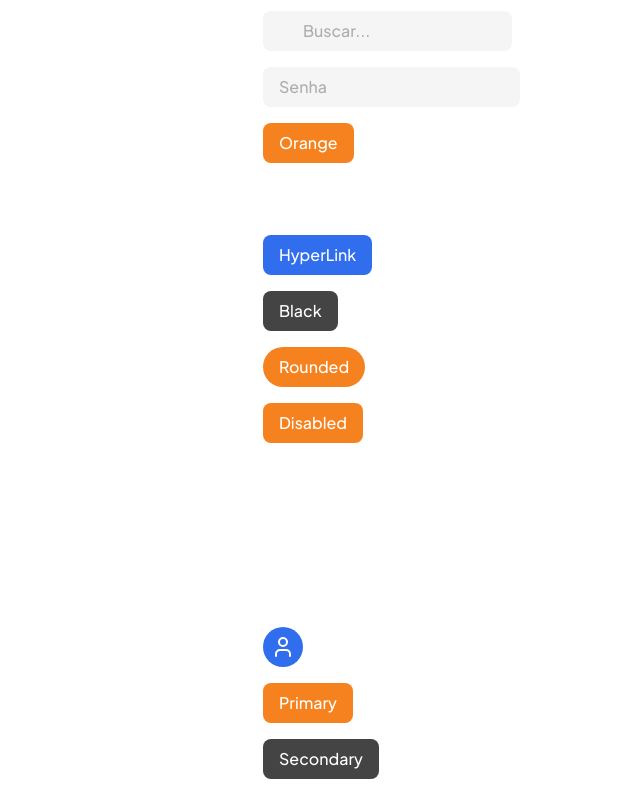
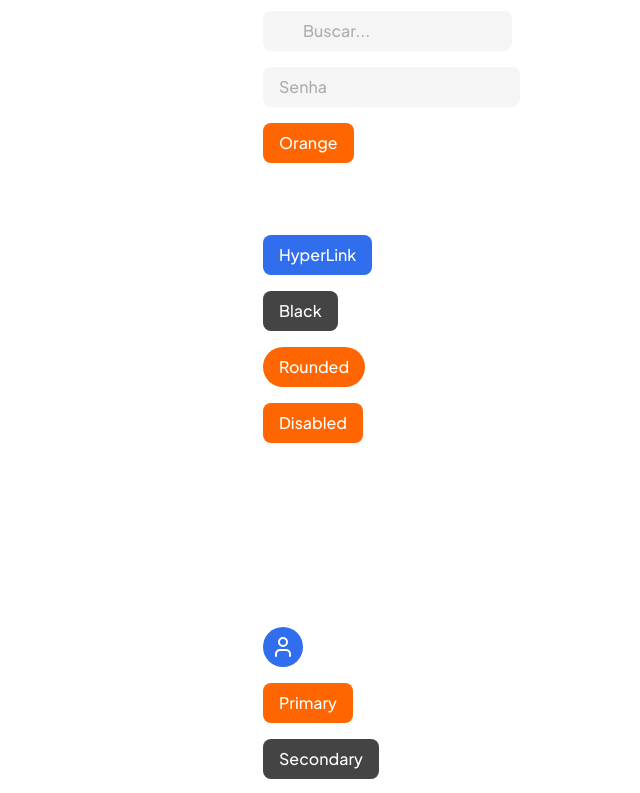
Before and after one commit to Solierrr/web-app, a React (Vite) app: page / in a window 1280 px wide. Shown: the part 1900-2693 px from the top of the page, without its empty margins (17-657 px from the left). Built offline with nearby package versions, Linux system fonts and the light colour scheme; no server answers.

Commit message:
style: shadow as utility with color paramether

```diff
--- a/src/index.css
+++ b/src/index.css
@@ -6,7 +6,7 @@
   --color-gray:  #797979;
   --color-black: #444444;
 
-  --color-orange: #F6821F;
+  --color-orange: #FF6500;
   --color-green:  #00AA57;
   --color-purple: #8D1BFF;
 
@@ -43,9 +43,8 @@
   --radius-medium: 0.50rem;
   --radius-hard:   0.80rem;
 
-  --shadow-soft: 0 0.125rem 0.5rem 0 #4444441A;
   --animate-fade-in: fade-in 150ms ease-out;
-  --animate-skeleton-pulse: skeleton-pulse 1.5s ease-in-out infinite;
+  --animate-skeleton-shimmer: skeleton-shimmer 1.5s ease-in-out infinite;
 }
 
 @layer base {
@@ -83,9 +82,19 @@
   padding-bottom: 1px;
 }
 
-@utility skeleton {
-  color: transparent;
-  @apply bg-skeleton animate-skeleton-pulse select-none pointer-events-none;
+@utility skeleton-shimmer {
+  background: linear-gradient(
+    90deg,
+    var(--color-skeleton) 25%,
+    var(--color-skeleton-highlight) 37%,
+    var(--color-skeleton) 63%
+  );
+  background-size: 400% 100%;
+  @apply animate-skeleton-shimmer select-none pointer-events-none;
+}
+
+@utility shadow-soft-* {
+  box-shadow: 0 0.125rem 0.5rem 0 color-mix(in srgb, --value(--color-*) 12%, transparent);
 }
 
 * {
@@ -106,7 +115,7 @@
   }
 }
 
-@keyframes skeleton-pulse {
-  0%, 100% { background-color: var(--color-skeleton); }
-  50%      { background-color: var(--color-skeleton-highlight); }
+@keyframes skeleton-shimmer {
+  from { background-position: 100% 0; }
+  to   { background-position: -100% 0; }
 }
```
